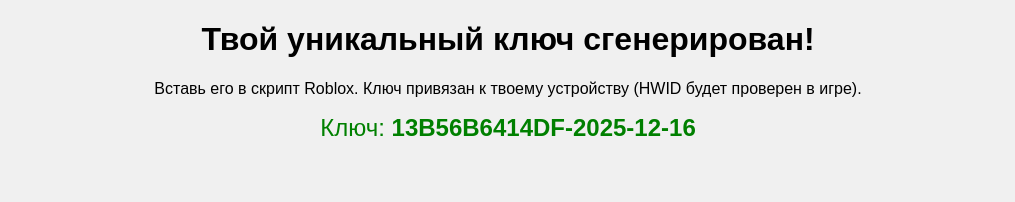
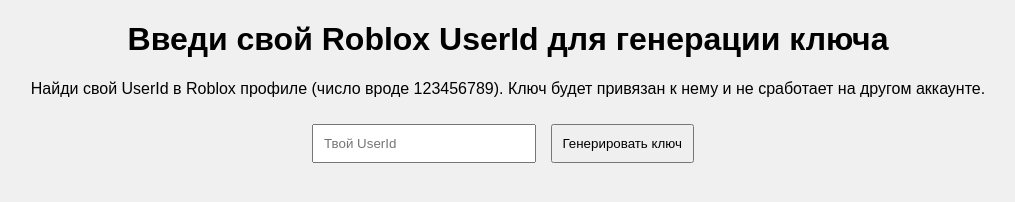
Before and after one commit to xx1roch/xirakeys, a plain HTML site: page index.html in a window 1280 px wide. Shown: the whole page, without its empty margins (132-1147 px from the left). Drawn offline with Linux system fonts and the light colour scheme.

Commit message:
Update index.html

```diff
--- a/index.html
+++ b/index.html
@@ -8,17 +8,21 @@
     </style>
 </head>
 <body>
-    <h1>Твой уникальный ключ сгенерирован!</h1>
-    <p>Вставь его в скрипт Roblox. Ключ привязан к твоему устройству (HWID будет проверен в игре).</p>
+    <h1>Введи свой Roblox UserId для генерации ключа</h1>
+    <p>Найди свой UserId в Roblox профиле (число вроде 123456789). Ключ будет привязан к нему и не сработает на другом аккаунте.</p>
+    <input type="number" id="userId" placeholder="Твой UserId" style="padding: 10px; width: 200px;">
+    <button onclick="generateKey()" style="padding: 10px; margin: 10px;">Генерировать ключ</button>
     <div id="key"></div>
     <script>
         function generateKey() {
-            const randomPart = crypto.randomUUID().replace(/-/g, '').substring(0, 12).toUpperCase();  // Рандомный GUID
+            const userId = document.getElementById('userId').value;
+            if (!userId) { alert('Введи UserId!'); return; }
+            const randomPart = crypto.randomUUID().replace(/-/g, '').substring(0, 12).toUpperCase();  // Рандом
             const expires = new Date(Date.now() + 30 * 24 * 60 * 60 * 1000).toISOString().split('T')[0];  // +30 дней
-            const key = randomPart + '-' + expires;  // Формат: RANDOM-YYYY-MM-DD
-            document.getElementById('key').innerHTML = 'Ключ: <strong>' + key + '</strong>';
+            const key = randomPart + '-' + expires + '-' + userId;  // Формат: RANDOM-YYYY-MM-DD-UserId
+            document.getElementById('key').innerHTML = 'Ключ: <strong>' + key + '</strong> (скопировано в буфер)';
+            navigator.clipboard.writeText(key);  // Авто-копирование
         }
-        generateKey();  // Авто-ген при загрузке
     </script>
 </body>
 </html>
```
